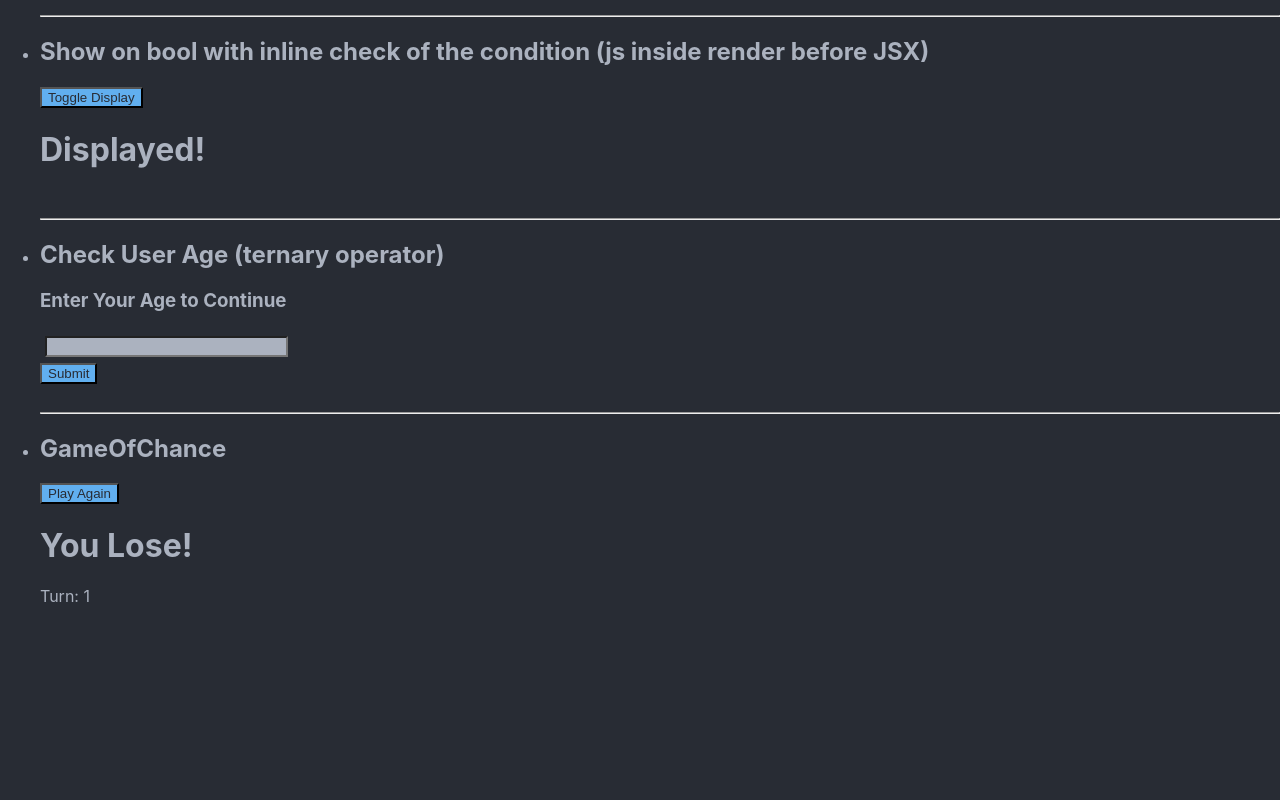
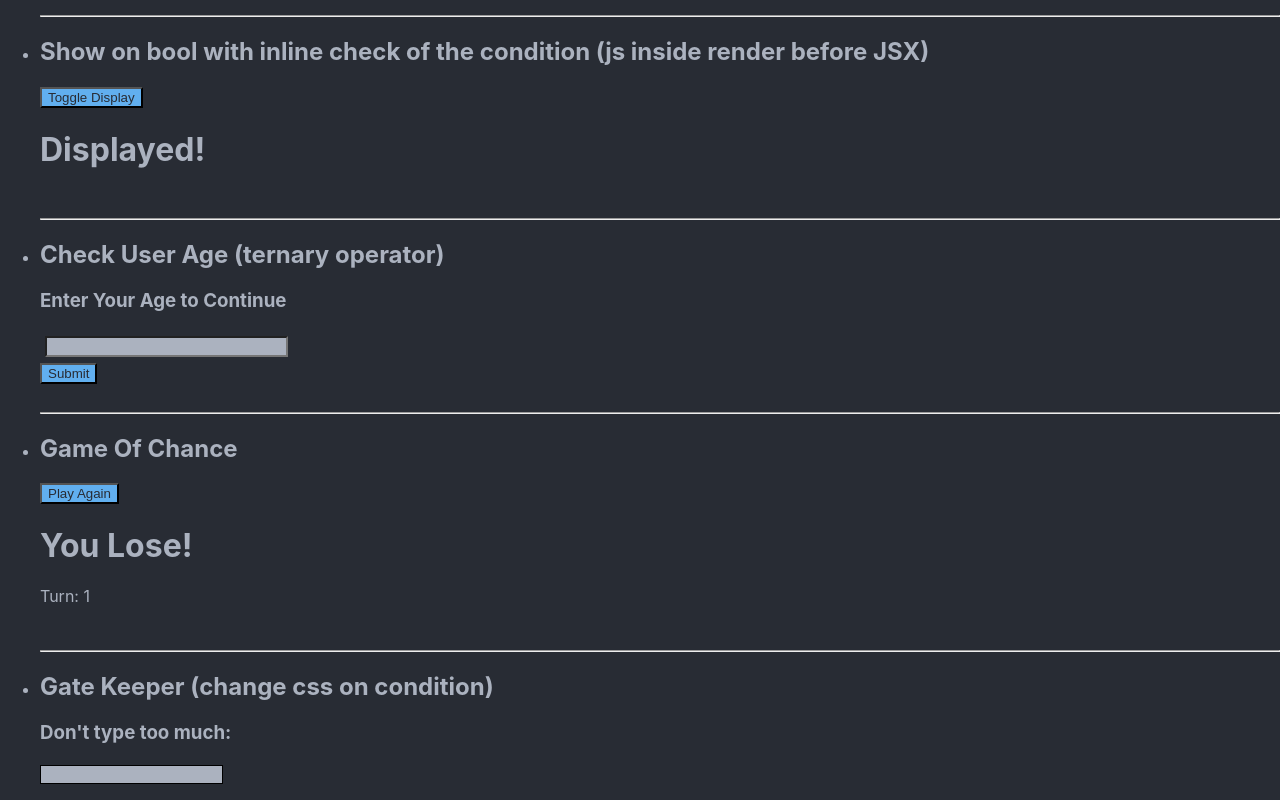
Before and after one commit to gian412/React-FCC-course, a React (Create React App) app: page / in a window 1280 px wide. Shown: the part 3224-4024 px from the top of the page. Before the commit the page ends 3846 px from the top, so only its background shows below. Built offline with nearby package versions, Linux system fonts and the light colour scheme.

Commit message:
Change css on condition

```diff
--- a/src/App.js
+++ b/src/App.js
@@ -19,6 +19,7 @@ import ShowOnBool from "./ShowOnBool";
 import ShowOnBoolConcise from "./ShowOnBoolConcise";
 import CheckUserAge from "./CheckUserAge";
 import GameOfChance from "./GameOfChance";
+import GateKeeper from "./GateKeeper";
 
 function App() {
   return (
@@ -162,8 +163,14 @@ function App() {
         <br />
         <hr />
         <li>
-          <h2>GameOfChance</h2>
+          <h2>Game Of Chance</h2>
           <GameOfChance />
+        </li>
+        <br />
+        <hr />
+        <li>
+          <h2>Gate Keeper (change css on condition)</h2>
+          <GateKeeper />
         </li>
       </ul>
     </div>
--- /dev/null
+++ b/src/GateKeeper.js
@@ -0,0 +1,38 @@
+import React from "react";
+class GateKeeper extends React.Component {
+  constructor(props) {
+    super(props);
+    this.state = {
+      input: "",
+    };
+    this.handleChange = this.handleChange.bind(this);
+  }
+  handleChange(event) {
+    this.setState({
+      input: event.target.value,
+    });
+  }
+  render() {
+    let inputStyle = {
+      border: "1px solid black",
+    };
+    if (this.state.input.length > 15) {
+      inputStyle = {
+        border: "3px solid red",
+      };
+    }
+    return (
+      <div>
+        <h3>Don't type too much:</h3>
+        <input
+          type="text"
+          style={inputStyle}
+          value={this.state.input}
+          onChange={this.handleChange}
+        />
+      </div>
+    );
+  }
+}
+
+export default GateKeeper;
```
